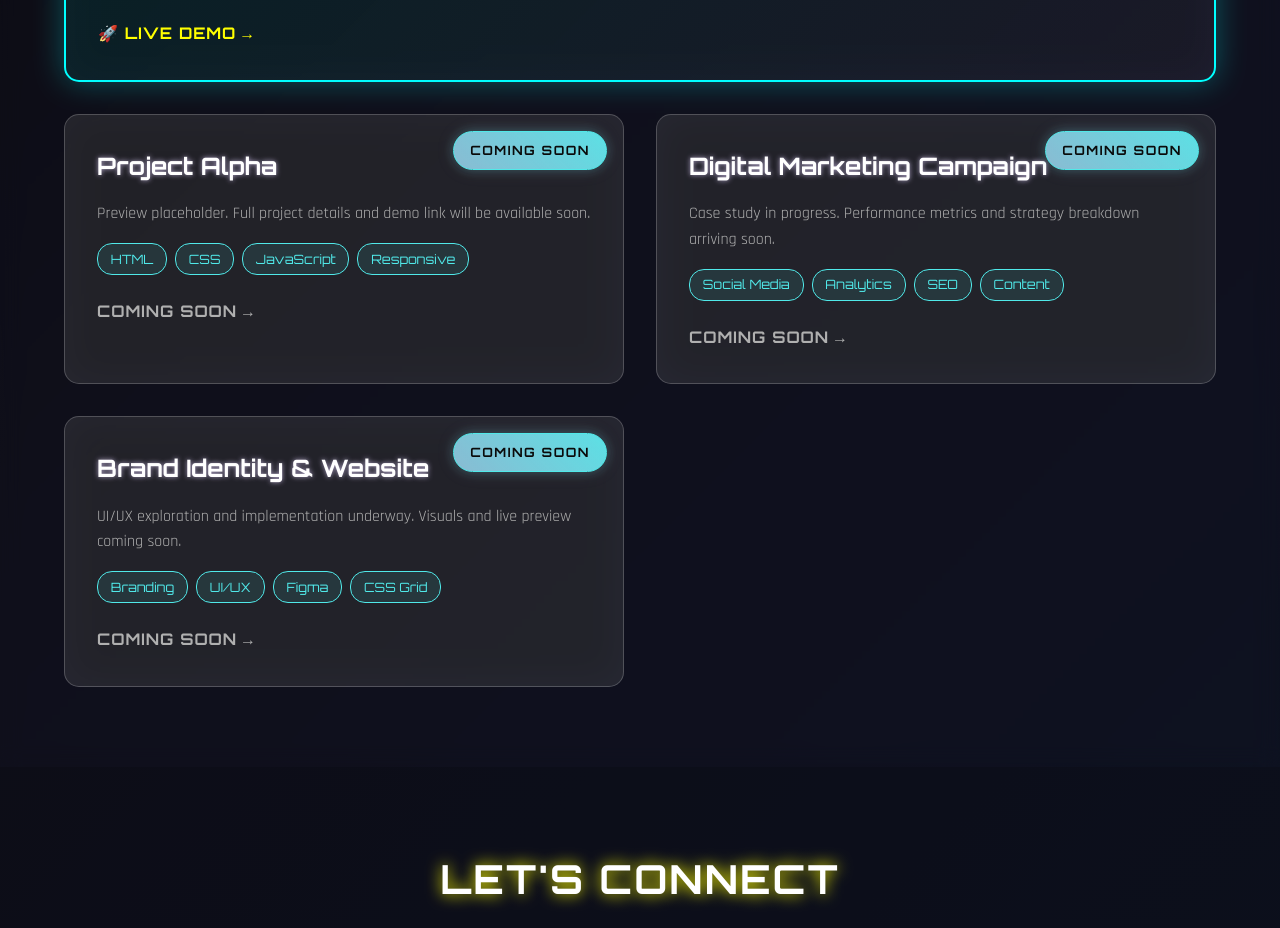
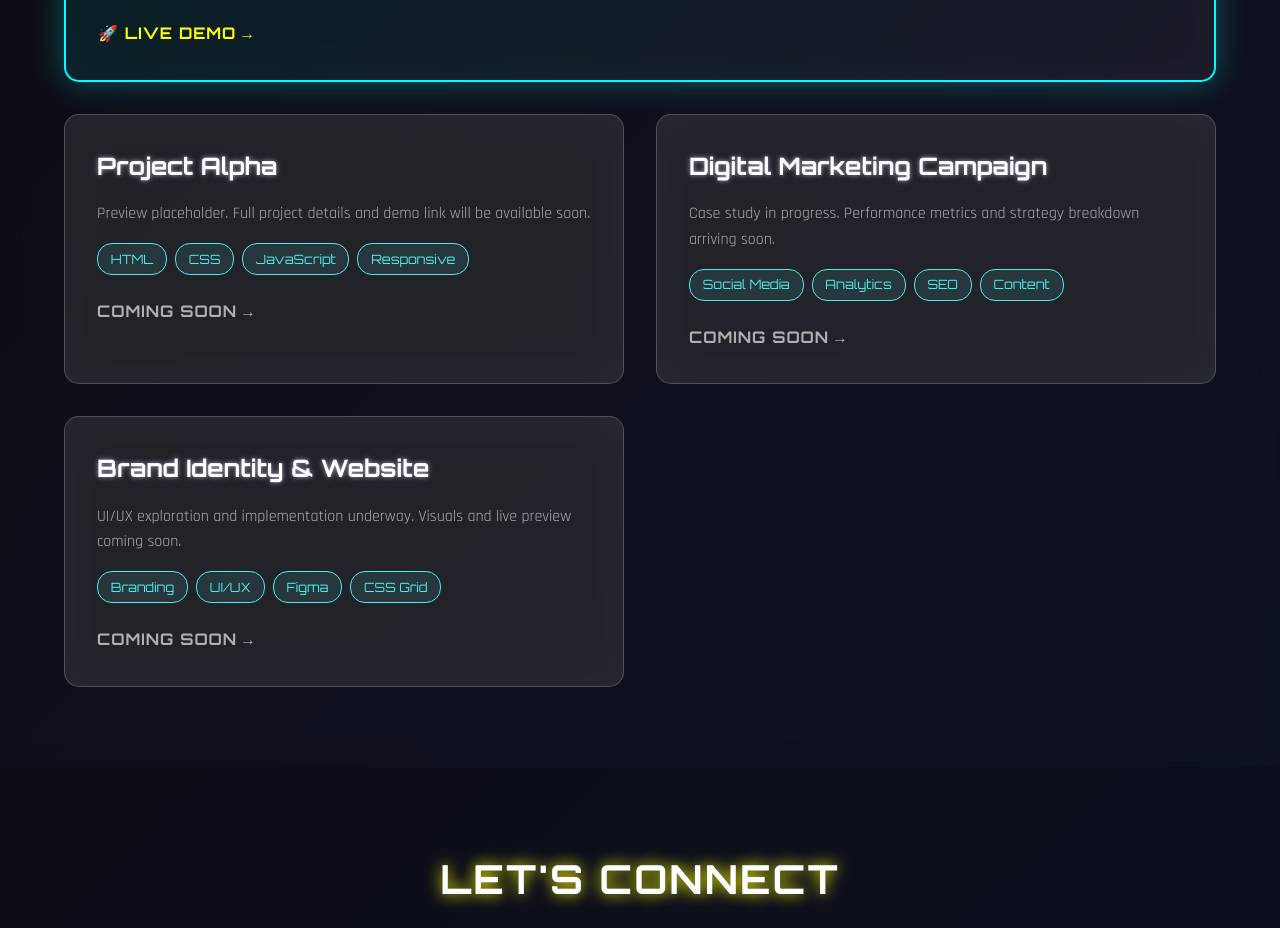
Before and after one commit to Jockeys97/Jockeys97-github.io, a website: page index.html in a window 1280 px wide. Shown: the part 1980-2908 px from the top of the page. Drawn offline with Linux system fonts and the light colour scheme.

Commit message:
ho tolto i coming soon sopra

```diff
--- a/index.html
+++ b/index.html
@@ -127,7 +127,7 @@
 
                 <!-- PROJECT 2 -->
                 <div class="project-card coming-soon">
-                    <div class="coming-soon-badge">Coming Soon</div>
+                    <!-- <div class="coming-soon-badge">Coming Soon</div> -->
                     <!-- <img src="https://via.placeholder.com/400x200/b19cd9/ffffff?text=Project+Alpha" alt="Project Alpha Screenshot" class="project-thumbnail"> -->
                     <h3>Project Alpha</h3>
                     <p>Preview placeholder. Full project details and demo link will be available soon.</p>
@@ -145,7 +145,7 @@
 
                 <!-- PROJECT 3 -->
                 <div class="project-card coming-soon">
-                    <div class="coming-soon-badge">Coming Soon</div>
+                    <!-- <div class="coming-soon-badge">Coming Soon</div> -->
                     <!-- <img src="https://via.placeholder.com/400x200/ffff00/000000?text=Marketing+Campaign" alt="Marketing Campaign Screenshot" class="project-thumbnail"> -->
                     <h3>Digital Marketing Campaign</h3>
                     <p>Case study in progress. Performance metrics and strategy breakdown arriving soon.</p>
@@ -162,7 +162,7 @@
 
                 <!-- PROJECT 4 -->
                 <div class="project-card coming-soon">
-                    <div class="coming-soon-badge">Coming Soon</div>
+                    <!-- <div class="coming-soon-badge">Coming Soon</div> -->
                     <!-- <img src="https://via.placeholder.com/400x200/ff00ff/ffffff?text=Portfolio+Design" alt="Portfolio Design Screenshot" class="project-thumbnail"> -->
                     <h3>Brand Identity & Website</h3>
                     <p>UI/UX exploration and implementation underway. Visuals and live preview coming soon.</p>
```
